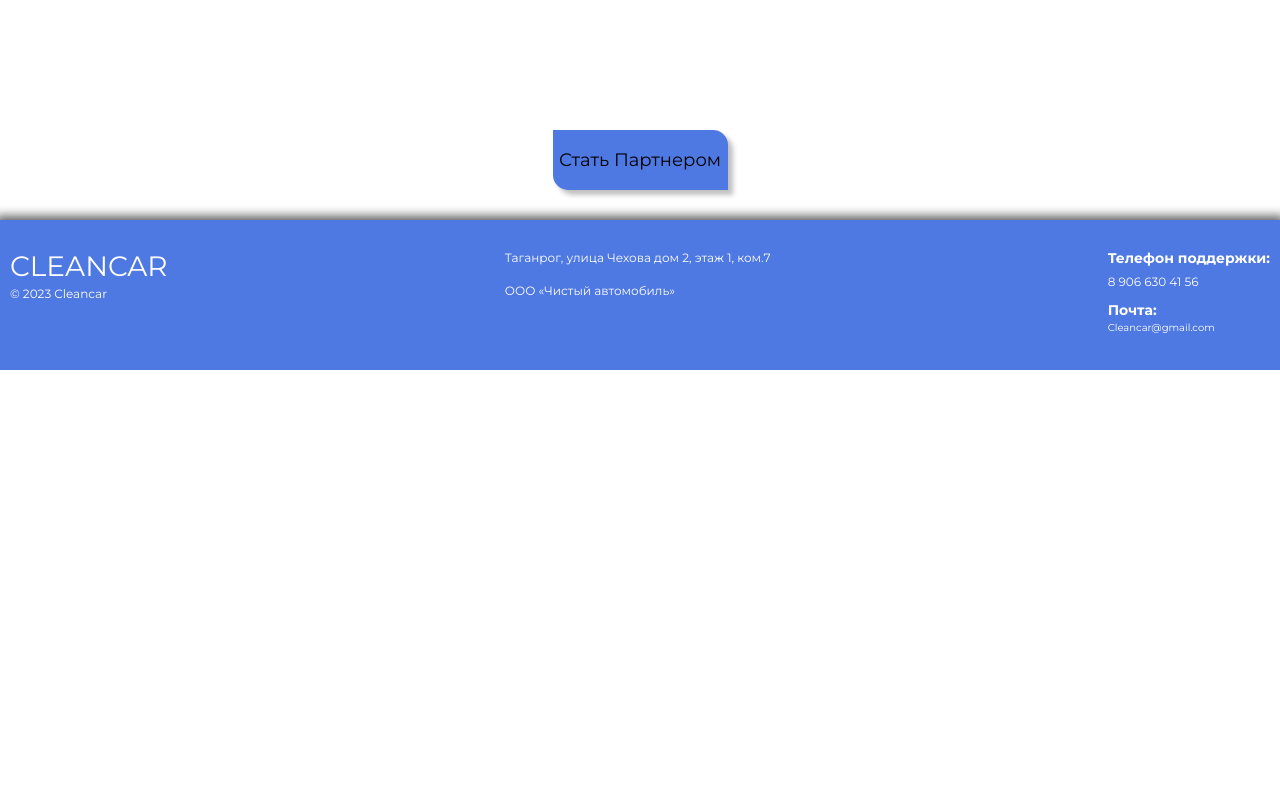
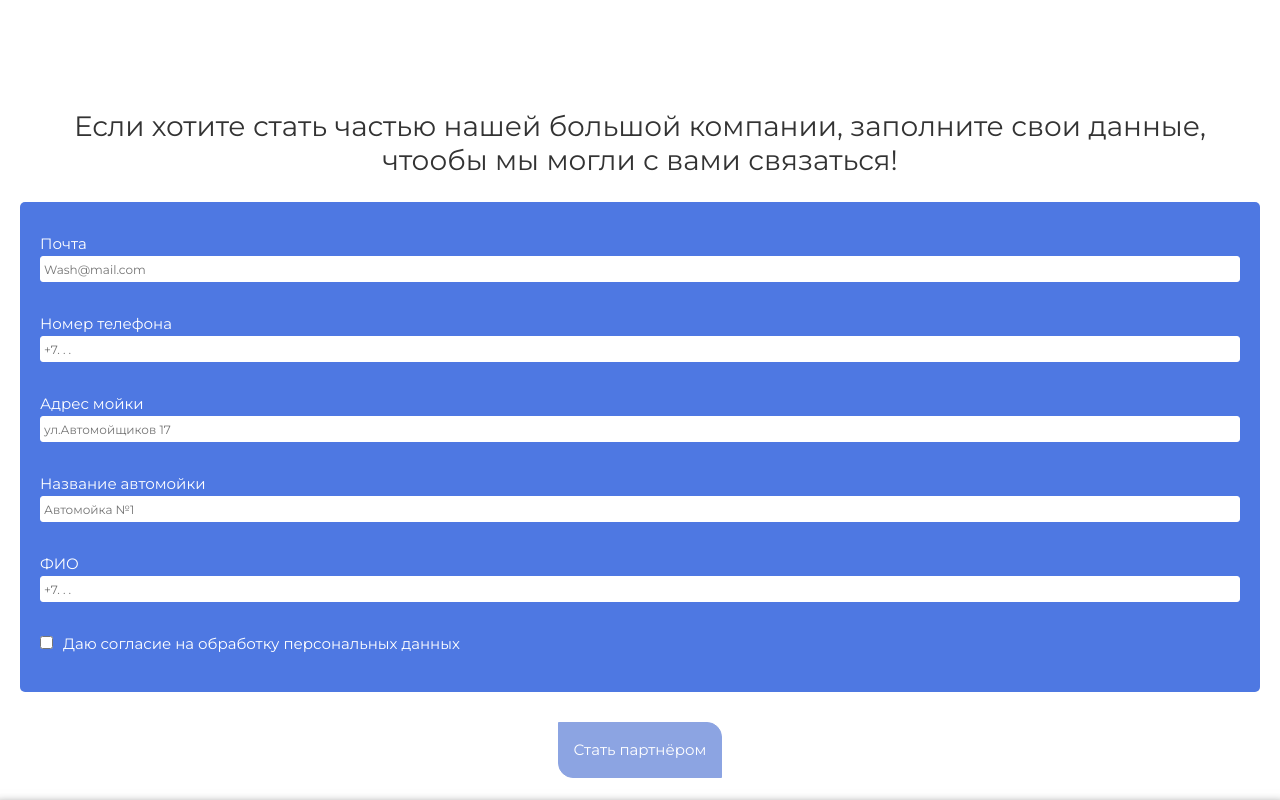
Before and after one commit to Niks6455/ajregator2, a React (Create React App) app: page /About in a window 1280 px wide. Shown: the part 860-1660 px from the top of the page. Before the commit the page ends 1230 px from the top, so only its background shows below. Built offline with nearby package versions, Linux system fonts and the light colour scheme.

Commit message:
форма партеров

```diff
--- a/src/component/pages/about/About.js
+++ b/src/component/pages/about/About.js
@@ -1,4 +1,4 @@
-
+import { useForm} from "react-hook-form";
 import React from "react";
 import Footer from "../../common/footer/Footer";
 import Header from "../../common/header/Header";
@@ -10,6 +10,26 @@ import img1 from "./../../images/About/photo_car.png";
 import img2 from "./../../images/About/work.png";
 
 export default function About() {
+
+    const {
+        register,
+        formState:{errors, isValid},
+        handleSubmit,
+        reset
+     } = useForm({
+        mode: "onBlur"
+     });
+
+
+     const onSubmit = (data) =>{
+
+        alert(JSON.stringify(data));
+            console.log(JSON.stringify(data));
+            reset();
+     }//data- хранит всю заполненную информацию о форме
+
+
+
     return(
        <div className={Style.About}>
             <Layout>
@@ -42,10 +62,89 @@ export default function About() {
                     </div>
 
                 </div>
+                <div className={Style.partner}>
+                    <h3>Если хотите стать частью нашей большой компании, заполните свои данные, чтообы мы могли с вами связаться!</h3>
+                    <form onSubmit={handleSubmit(onSubmit)}>
+                    <div className={Style.form__inner}>
+                        <label>Почта</label>
+                            <input className={Style.field} type="email" placeholder="Wash@mail.com"
+                                {...register("Email",{
+                                    required: "Обязательное поле!",
+                                    pattern:   /^(([^<>()[\]\\.,;:\s@"]+(\.[^<>()[\]\\.,;:\s@"]+)*)|(".+"))@((\[[0-9]{1,3}\.[0-9]{1,3}\.[0-9]{1,3}\.[0-9]{1,3}\])|(([a-zA-Z\-0-9]+\.)+[a-zA-Z]{2,}))$/
+                                })}
+                            />
 
-                <div className={Style.About_lastText} >
-                   <Button bg_color="#4E78E2" text="Стать Партнером" size="18" />
+                        <div  style={{height:20, fontSize:11, padding:2} }>
+                            {errors?.Email && <p>{"Укажите правильную почту!"}</p>}
+                        </div>
+
+                        <label>Номер телефона</label>
+                            <input className={Style.field} type="PhoneNumber" placeholder="+7. . ."
+                                {...register("PhoneNumber",{
+                                    required: "Обязательное поле!",
+                                    pattern: /^(\s*)?(\+)?([- _():=+]?\d[- _():=+]?){10,14}(\s*)?$/
+                                })}
+                            />
+
+                        <div  style={{height:20, fontSize:11, padding:2} }>
+                            {errors?.PhoneNumber && <p>{"Укажите правильный номер телефона"}</p>}
+                        </div>
+
+
+                        <label>Адрес мойки</label>
+                            <input className={Style.field} type="Address" placeholder="ул.Автомойщиков 17"
+                                {...register("AddressWash",{required:"Обязательное поле!",})}/>
+
+                        <div  style={{height:20, fontSize:11, padding:2} }>
+                            {errors?.AddressWash && <p>{"Это обязательное поле"}</p>}
+                        </div>
+
+                        <label>Название автомойки</label>
+                            <input className={Style.field} type="WashName" placeholder="Автомойка №1"
+                                {...register("WashName",{required:"Обязательное поле!"})}/>
+
+                        <div  style={{height:20, fontSize:11, padding:2} }>
+                            {errors?.WashName && <p>{"Это обязательное поле"}</p>}
+                        </div>
+
+                        <label>ФИО</label>
+                            <input className={Style.field} type="FIO" placeholder="+7. . ."
+                                {...register("FIO",{required:"Обязательное поле!"})}/>
+
+                        <div  style={{height:20, fontSize:11, padding:2} }>
+                            {errors?.FIO && <p>{"Это обязательное поле"}</p>}
+                        </div>
+
+                        <label>
+                            <div className={Style.potw}>
+                            <div className={Style.check__but}>
+                                <input
+                                    type="checkbox"  {...register("Confirmation",{
+                                    required: "Обязательное поле!"})}
+                                />
+                            </div>
+                            <div>
+                                <p>Даю согласие на обработку персональных данных</p>
+                            </div>
+
+                            </div>
+                        </label>
+
+                    </div>
+
+
+
+                        <div className={Style.button__div}>
+                            <button className={Style.button} style={!isValid ? {backgroundColor:"#8ca4e2", border: "1px solid #8ca4e2 "} : {backgroundColor:"#4E78E2"}}>
+                                <input style={!isValid ? {backgroundColor:"#8ca4e2"} : {backgroundColor:"#4E78E2"}}
+                                value="Стать партнёром"  type="submit" disabled={!isValid}/>
+                            </button>
+                        </div>
+
+                    </form>
+
                 </div>
+
 
             </Layout>
 
--- a/src/component/pages/about/About.module.scss
+++ b/src/component/pages/about/About.module.scss
@@ -13,7 +13,6 @@
     background: url(./../../images/About/title__img.png);
     -webkit-background-size: cover;
     background-size: cover;
-    height: 110px;
     margin-bottom: 20px;
 }
 .About__title__text{
@@ -23,6 +22,10 @@
      width: 100%;
      display: flex;
      justify-content: center;
+     h1{
+        position: relative;
+        top: -10px;
+     }
 }
 .About__img{
    width: 50%;
@@ -50,7 +53,12 @@ font-size: 14px;
    display: flex;
    justify-content: space-between;
 }
-.About_lastText{
+.partner{
+    margin-top: 50px;
+    h3{
+        text-align: center;
+    }
+    .About_lastText{
     text-align: center;
     display: flex;
     justify-content: center;
@@ -58,4 +66,57 @@ font-size: 14px;
     margin: 50px 0;
     position: relative;
     top: 20px;
+    }
+    .form__inner{
+        margin-top: 25px;
+        width: 100%;
+        height: 100%;
+        background-color: #4E78E2;
+        padding: 20px;
+        border-radius: 5px;
+        margin-bottom: 15px;
+      label{
+        color: #ffffff;
+        margin-top: 10px;
+
+      }
+    }
+    .field{
+            width: 100%;
+            border-radius: 3px;
+            border: 1px solid #fff;
+        }
+        ::placeholder{
+            font-size: 12px;
+            padding: 0 3px;
+        }
+        .potw{
+            display: flex;
+            .check__but{
+                margin-right: 10px;
+            }
+
+        }
+        .button__div{
+            display: flex;
+            width: 100%;
+            justify-content: center;
+            margin-bottom: 15px;
+             .button{
+
+                background-color: #4E78E2;
+                color: #ffffff;
+                border: 1px solid #4E78E2;
+                border-radius: 0px 15px 0px 15px;
+                padding: 15px 15px;
+                margin: 15px;
+                input{
+                    background-color: #4E78E2;
+                    border: none;
+                    color: #ffffff;
+
+                }
+            }
+        }
+
 }
```
